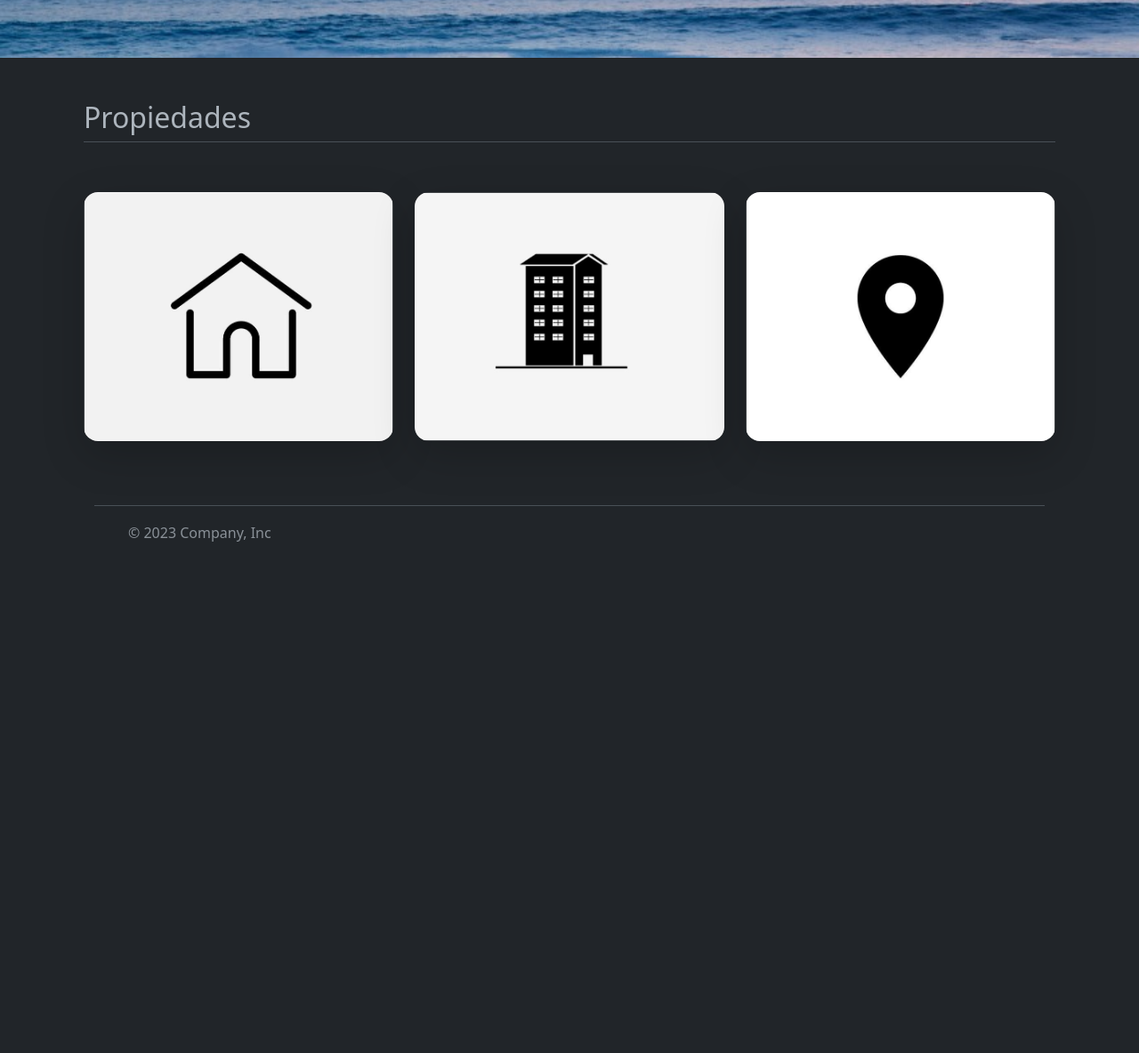
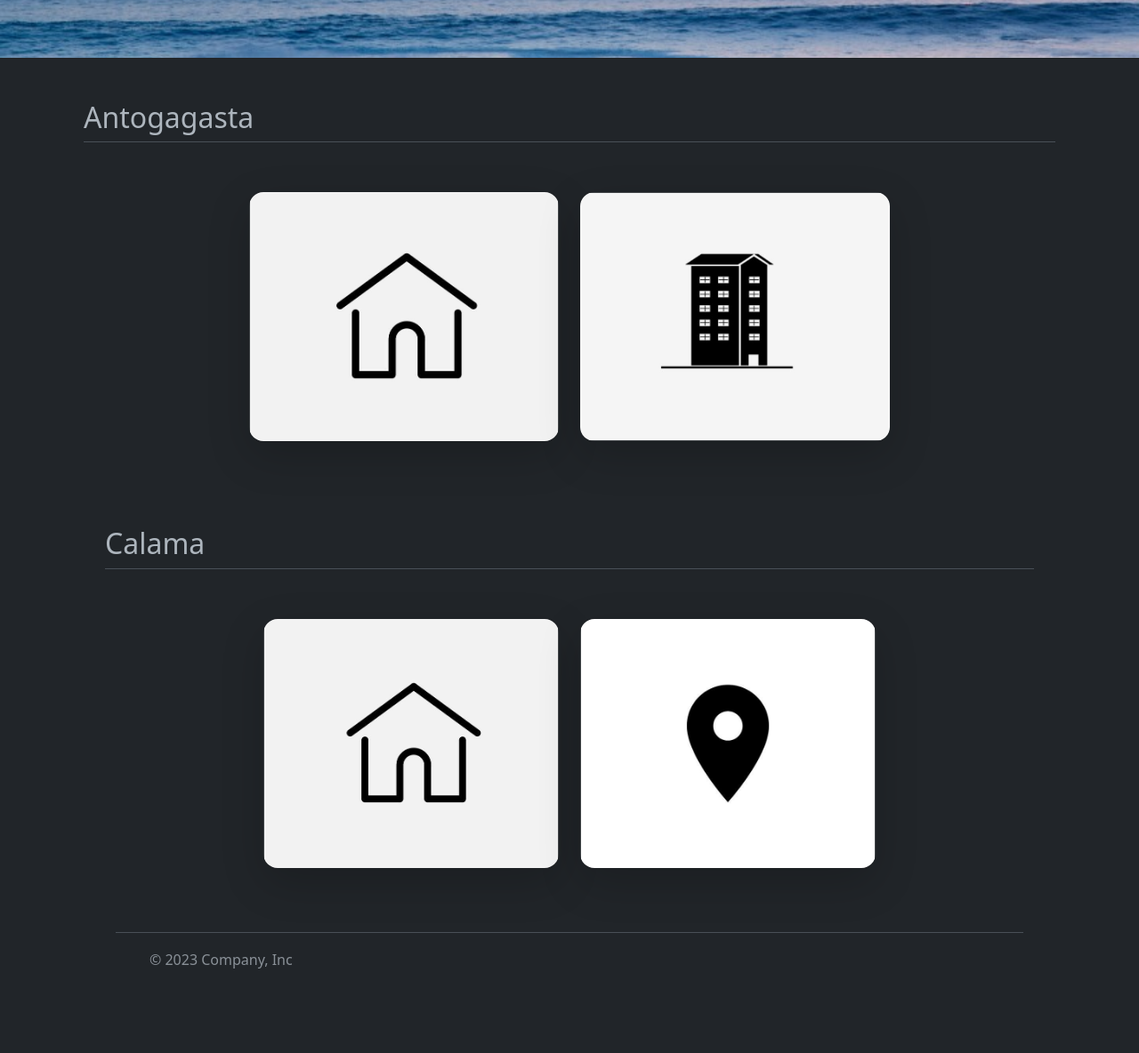
Before and after one commit to LuffyGintoky/OfreceArriendo-Web-Page, a website: page index.html in a window 1280 px wide. Shown: the part 582-1766 px from the top of the page at 89% size. Before the commit the page ends 1283 px from the top, so only its background shows below. Drawn offline with nearby package versions, Linux system fonts and the light colour scheme.

Commit message:
Features edit

```diff
--- a/index.html
+++ b/index.html
@@ -182,12 +182,13 @@
 
 
 
+
   <!-- Features-->
 
   <div class="container px-4 py-5" id="custom-cards">
-    <h2 class="pb-2 border-bottom">Propiedades</h2>
+    <h2 class="pb-2 border-bottom">Antogagasta</h2>
 
-    <div class="row row-cols-1 row-cols-lg-3 align-items-stretch g-4 py-5">
+    <div class="row row-cols-1 row-cols-lg-3 align-items-stretch g-4 py-5 d-flex justify-content-center align-items-center">
 
       <div class="col">
         <a href="https://www.google.com" class="custom-card">
@@ -198,12 +199,27 @@
         </a>
       </div>
 
-
       <div class="col">
         <a href="https://www.google.com" class="custom-card">
           <div class="card card-cover h-100 overflow-hidden rounded-4 shadow-lg" style="background-image: url('foto8.jpg');">
             <div class="overlay"></div>
             <div class="hover-text" style="font-size: 30px;">Departamentos</div>
+          </div>
+        </a>
+      </div>
+
+    </div>
+
+  <div class="container px-4 py-5" id="custom-cards">
+    <h2 class="pb-2 border-bottom">Calama</h2>
+
+    <div class="row row-cols-1 row-cols-lg-3 align-items-stretch g-4 py-5 d-flex justify-content-center align-items-center">
+
+      <div class="col">
+        <a href="https://www.google.com" class="custom-card">
+          <div class="card card-cover h-100 overflow-hidden rounded-4 shadow-lg" style="background-image: url('foto2.jpeg');">
+            <div class="overlay"></div>
+            <div class="hover-text" style="font-size: 30px;" >Habitacional</div>
           </div>
         </a>
       </div>
```
Also changed, not shown: features.css (line endings or trailing spaces).
